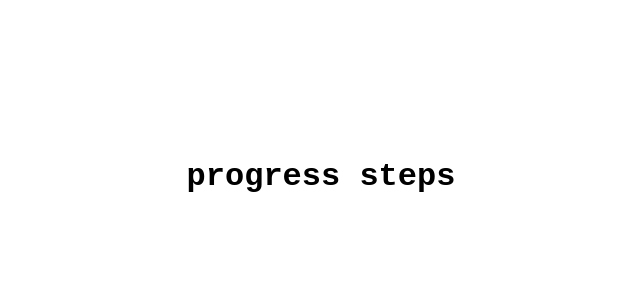
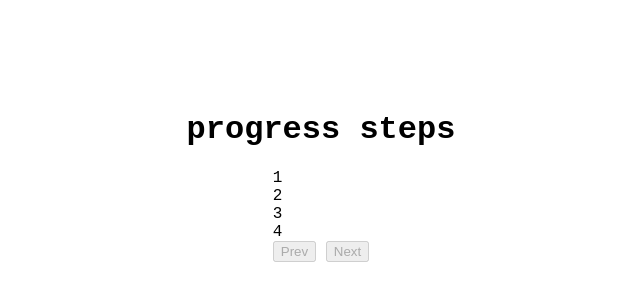
Before and after one commit to trevin-livele/50project_in_50days, a plain HTML site: page progress_steps/index.html in a window 1280 px wide. Shown: the part 224-524 px from the top of the page, without its empty margins (319-959 px from the left). Drawn offline with Linux system fonts and the light colour scheme.

Commit message:
added progres bar html

```diff
--- a/progress_steps/index.html
+++ b/progress_steps/index.html
@@ -10,6 +10,19 @@
 <body>
     <h1>progress steps</h1>
 </body>
+<div class="container">
+<div class="progress-container">
+    <div class="progress" id="progress"></div>
+    <div class="circle active">1</div>
+    <div class="circle">2</div>
+    <div class="circle">3</div>
+    <div class="circle">4</div>
+</div>
+
+<button class="btn" id="prev" disabled>Prev</button>
+<button class="btn" id="next" disabled>Next</button>
+
+</div>
 <script src="script.js"></script>
 
 </html>
```
